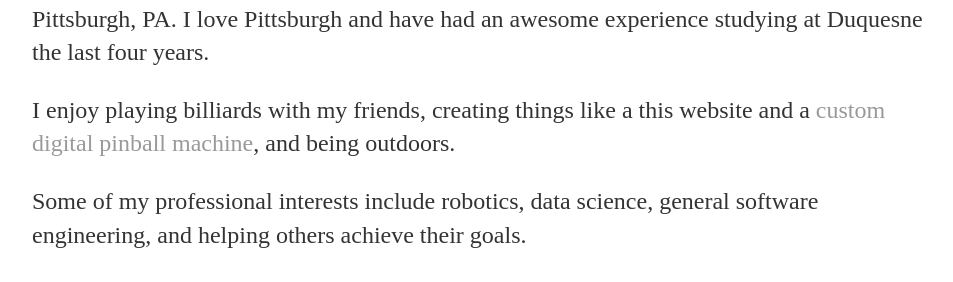
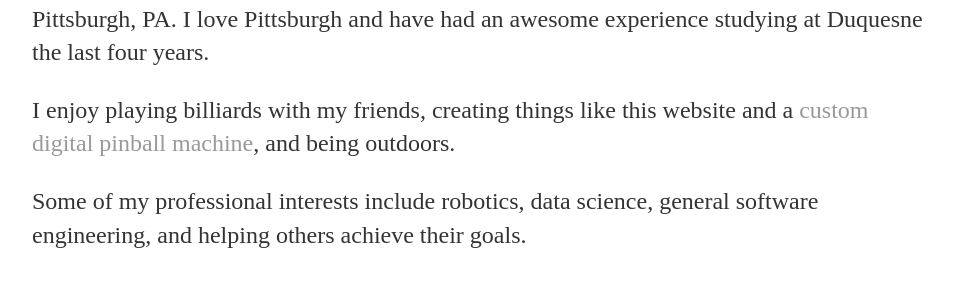
Before and after one commit to BradySheehan/bradysheehan, a Jekyll site: the page built from about/index.html, in a window 1280 px wide. Shown: the part 246-528 px from the top of the page, without its empty margins (160-1113 px from the left). Built offline with Jekyll 4.4.1, drawn with Linux system fonts in a browser that asks for light colours.

Commit message:
fixed typo

```diff
--- a/about/index.html
+++ b/about/index.html
@@ -8,7 +8,7 @@ title: Brady Sheehan, About Me
 	<p> I am a recent computer science and mathematics graduate of <a href="http://www.duq.edu/academics/schools/liberal-arts/academic-programs/math-and-computer-science">Duquesne University</a> in Pittsburgh, PA. I love Pittsburgh and have had an awesome experience studying at Duquesne the last four years. </p>
 
 
-	<p> I enjoy playing billiards with my friends, creating things like a this website and a <a href="">custom digital pinball machine</a>, and being outdoors. </p>
+	<p> I enjoy playing billiards with my friends, creating things like this website and a <a href="">custom digital pinball machine</a>, and being outdoors. </p>
 
 	<p> Some of my professional interests include robotics, data science, general software engineering, and helping others achieve their goals. </p>
 
```
